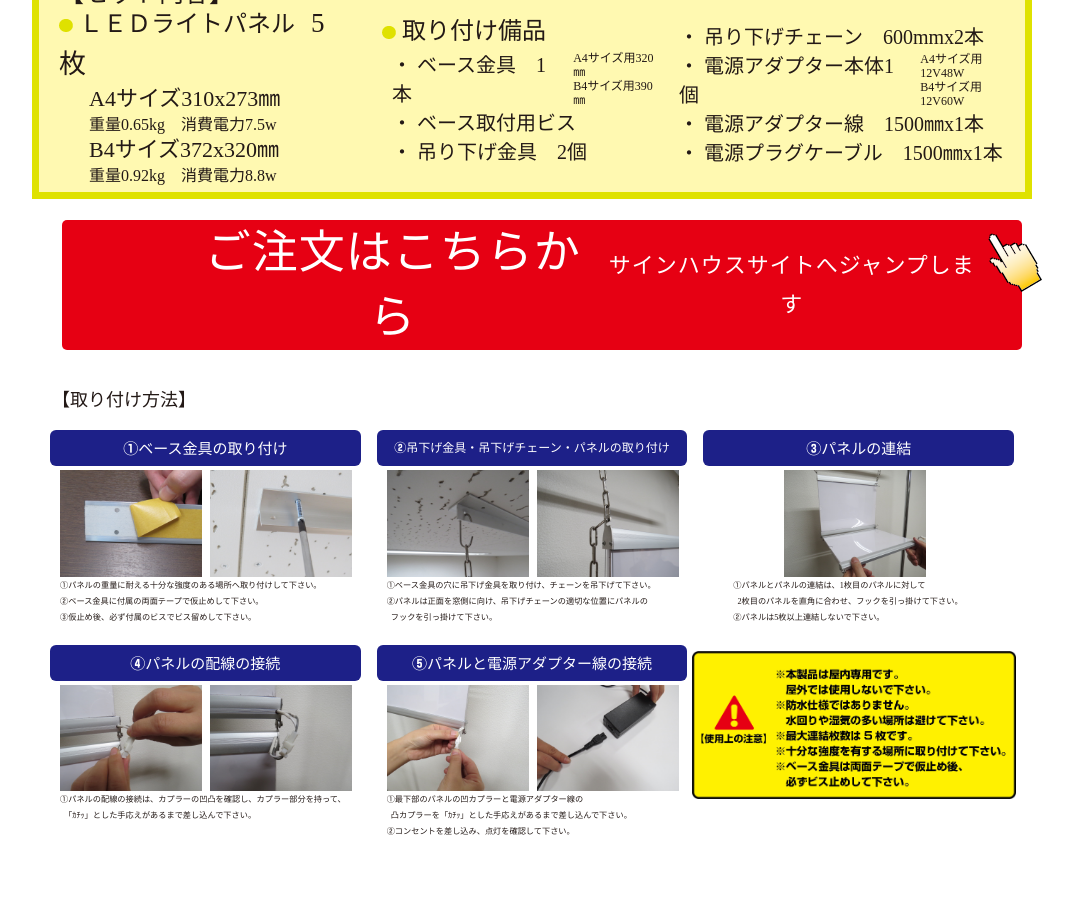
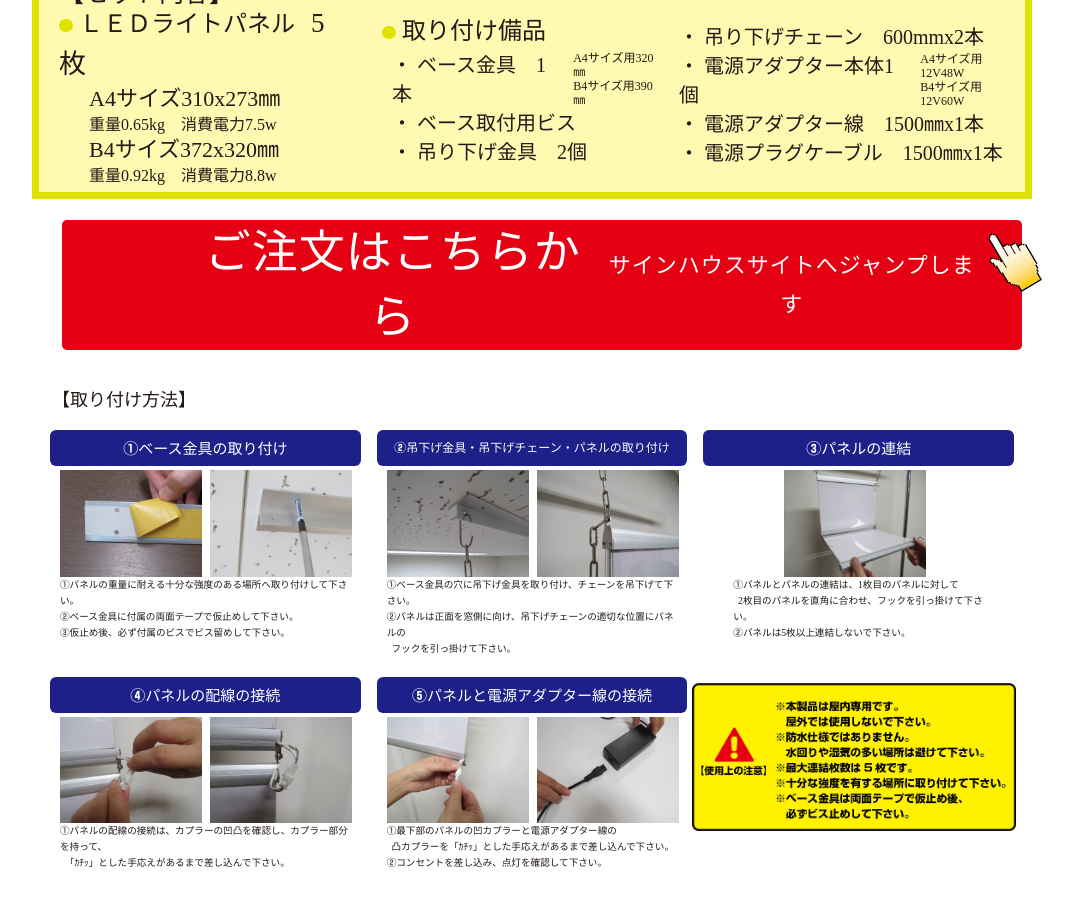
Before and after one commit to fellakmoh876/jp-led-lp, a plain HTML site: page index.html in a window 1280 px wide. Shown: the part 1624-2525 px from the top of the page, without its empty margins (108-1181 px from the left). Before the commit the page ends 2493 px from the top, so only its background shows below. Drawn offline with Linux system fonts and the light colour scheme; a web font is replaced by a local one.

Commit message:
increase font size

```diff
--- a/index.html
+++ b/index.html
@@ -4,7 +4,7 @@
 <head>
     <meta charset='utf-8'>
     <meta http-equiv='X-UA-Compatible' content='IE=edge'>
-    <title>サインハウス</title>
+    <title>不動産用品のオンラインショップサインハウス</title>
     <meta name="viewport" content="width=device-width, initial-scale=1.0">
     <link rel='stylesheet' type='text/css' media='screen' href='styles.css'>
     <!-- <script src='main.js'></script> -->
--- a/styles.css
+++ b/styles.css
@@ -625,7 +625,7 @@
                 }
 
                 .item-content .item-txt {
-                    font-size: 8.2px;
+                    font-size: 9.6px;
                     line-height: 16px;
                 }
 
```
